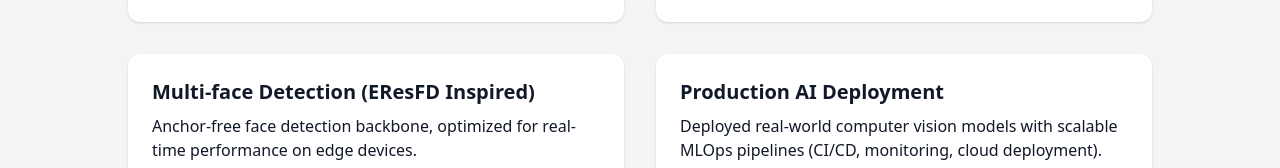
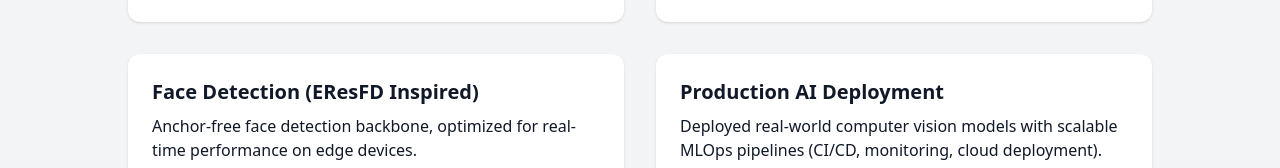
Before and after one commit to achi9629/achitya29.github.io, a plain HTML site: page index.html in a window 1280 px wide. Shown: the part 1418-1586 px from the top of the page. Drawn offline with nearby package versions, Linux system fonts and the light colour scheme.

Commit message:
Update index.html

```diff
--- a/index.html
+++ b/index.html
@@ -51,7 +51,7 @@
       </div>
 
       <div class="bg-white rounded-xl shadow p-6">
-        <h3 class="text-xl font-bold mb-2">Multi-face Detection (EResFD Inspired)</h3>
+        <h3 class="text-xl font-bold mb-2">Face Detection (EResFD Inspired)</h3>
         <p class="mb-4">Anchor-free face detection backbone, optimized for real-time performance on edge devices.</p>
         <p class="text-sm text-gray-600 mb-4">Achieved faster inference while maintaining accuracy.</p>
         <a href="https://github.com/yourusername/eresfd-multiface" class="text-blue-600">View Code →</a>
```
